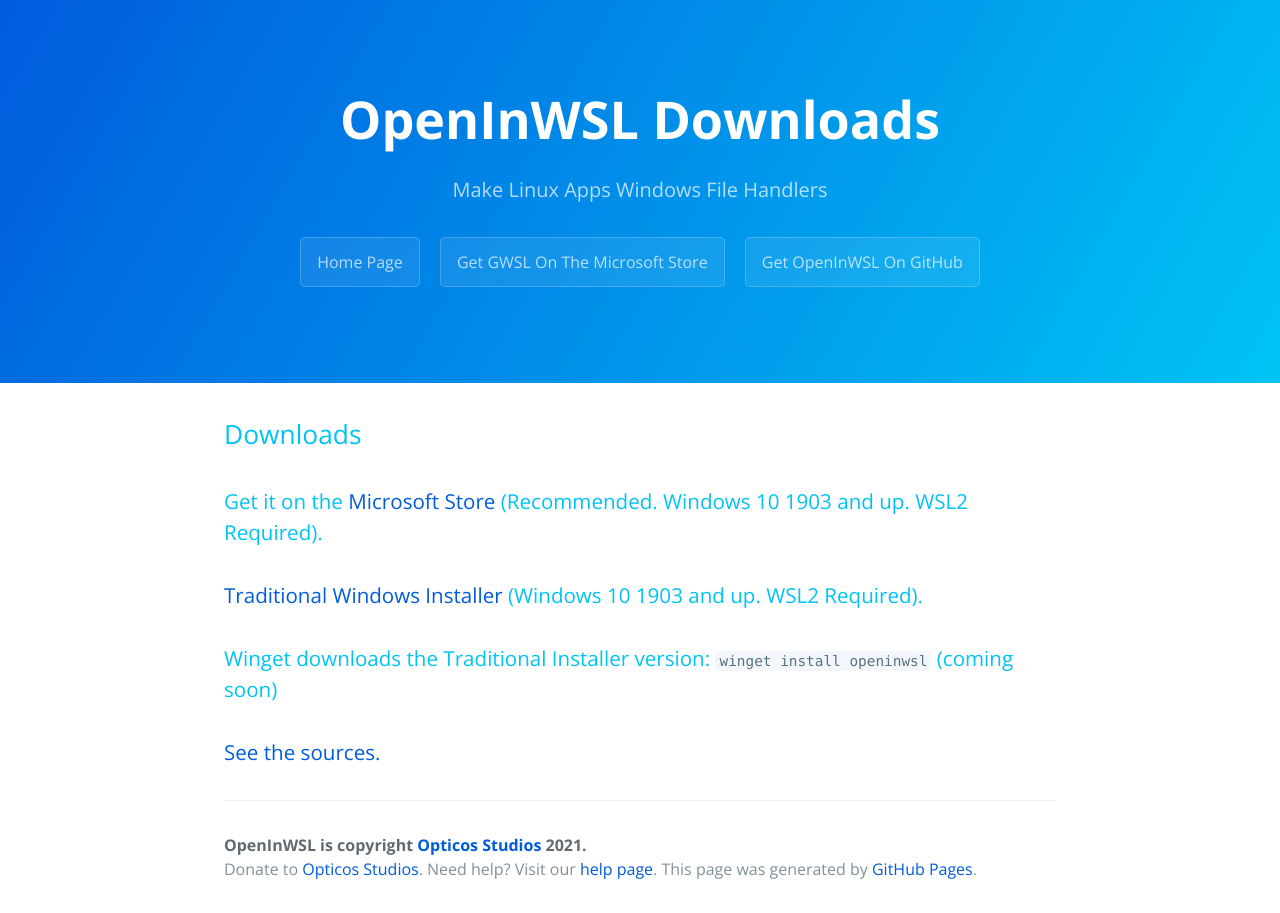
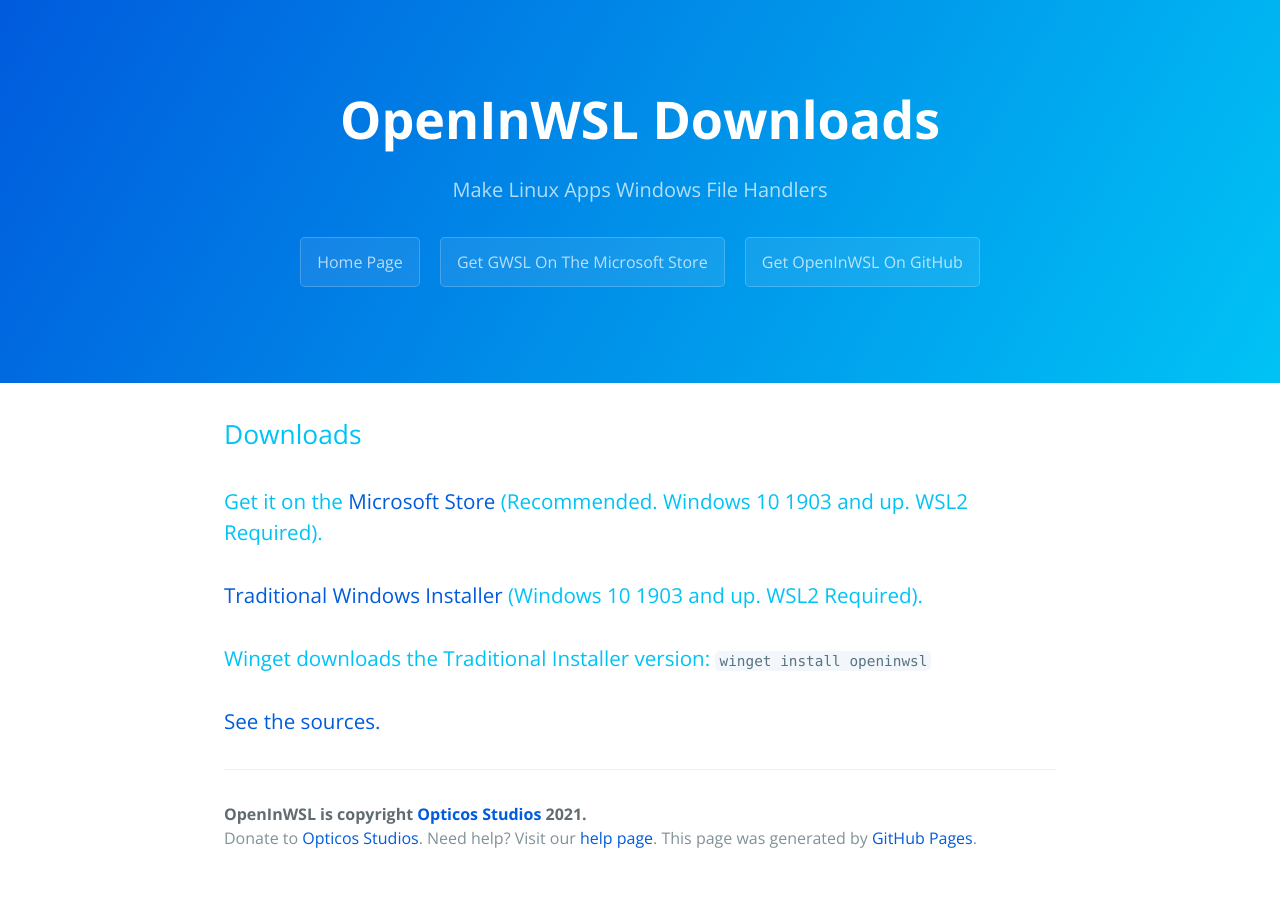
Before and after one commit to Opticos/openinwsl, a Jekyll site: the page built from tutorials/download.md, in a window 1280 px wide. Built offline with Jekyll 4.4.1, drawn with Linux system fonts in a browser that asks for light colours; the repository's description, which GitHub fills in, is left out.

Commit message:
Update download.md

````diff
--- a/tutorials/download.md
+++ b/tutorials/download.md
@@ -10,7 +10,7 @@
 
 ### [Traditional Windows Installer](https://github.com/Opticos/OpenInWSL-Source/releases/) (Windows 10 1903 and up. WSL2 Required).
 
-### Winget downloads the Traditional Installer version: ```winget install openinwsl``` (coming soon)
+### Winget downloads the Traditional Installer version: ```winget install openinwsl```
 
 ### [See the sources.](https://github.com/Opticos/openinwsl-Source)
 
````
